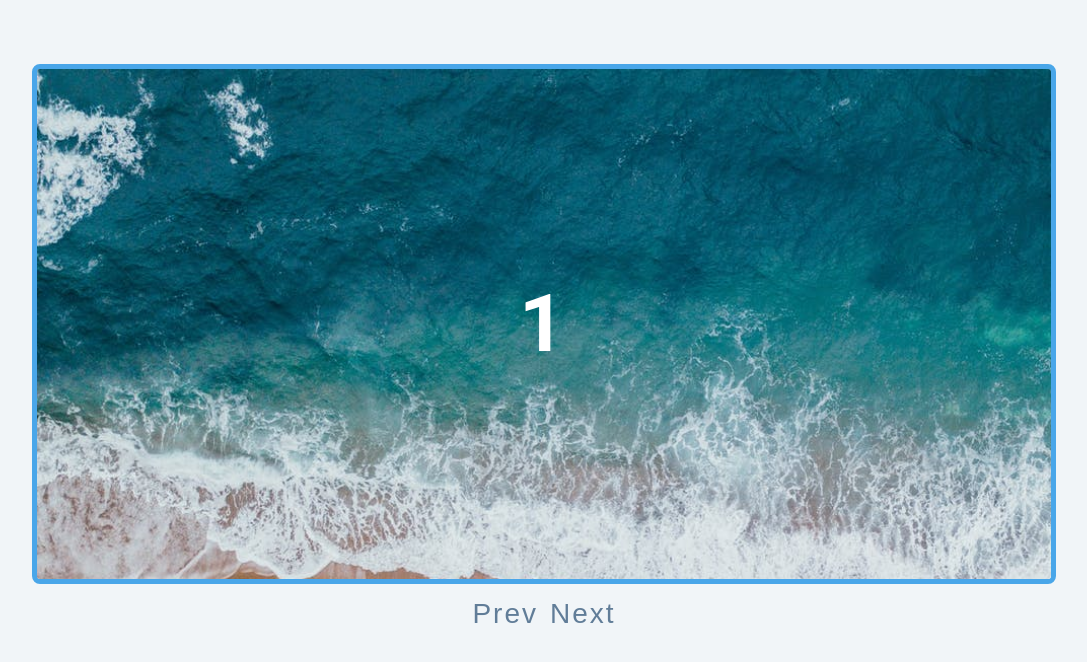
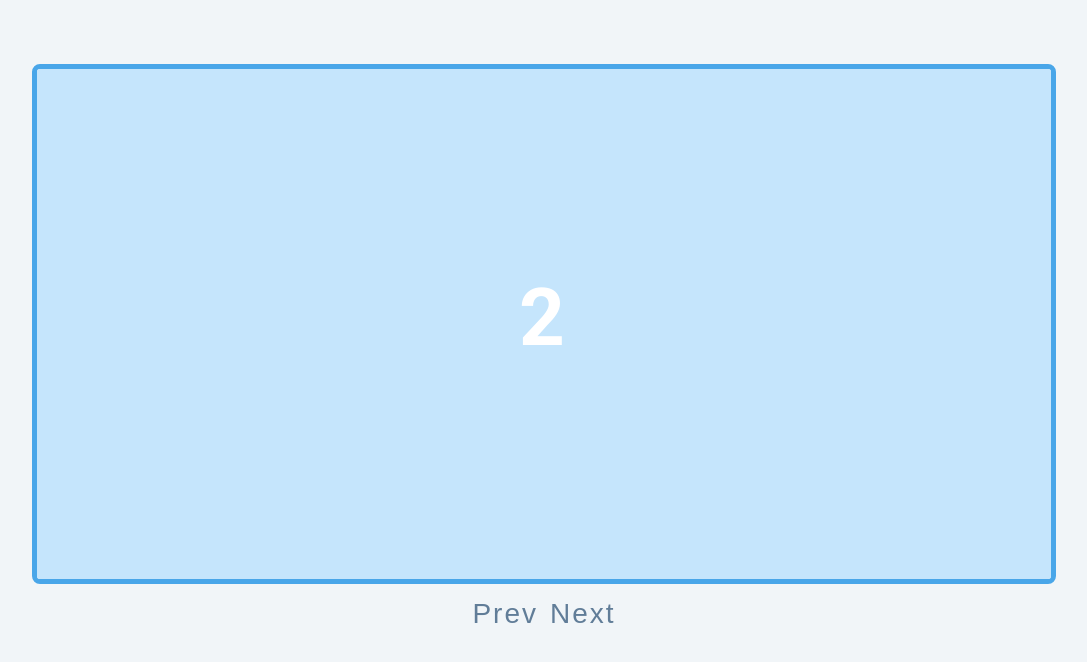
Before and after one commit to shalant/FreeCodeCamp-JSProjects, a plain HTML site: page 15-slider/setup/index.html in a window 1280 px wide. Both pictures are taken after a click on the button "Next". Shown: the whole page, without its empty margins (96-1183 px from the left). Drawn offline with Linux system fonts and the light colour scheme.

Commit message:
finished 15-part series!

```diff
--- a/15-slider/setup/app.js
+++ b/15-slider/setup/app.js
@@ -1,22 +1,46 @@
 // node list
 const slides = document.querySelectorAll('.slide');
-const nextBtn = document.querySelectorAll('.nextBtn');
-const prevBtn = document.querySelectorAll('.prevBtn');
+const nextBtn = document.querySelector('.nextBtn');
+const prevBtn = document.querySelector('.prevBtn');
 
 slides.forEach(function(slide, index) {
-    slide.style.left = `${index * 100}%`
+    slide.style.left = `${index * 100}%`;
 });
 
 let counter = 0;
+
 nextBtn.addEventListener('click', function() {
     counter++;
+    carousel();
 });
 prevBtn.addEventListener('click', function() {
     counter--;
+    carousel();
 });
 
 function carousel() {
+    //working with slides
+    // if(counter === slides.length) {
+    //     counter = 0;
+    // }
+    // if(counter < 0) {
+    //     counter = slides.length -1;
+    // }
+
+    // working with buttons
+    if(counter < slides.length -1) {
+        nextBtn.style.display = 'block';
+    } else {
+        nextBtn.style.display = 'none';
+    }
+    if(counter > 0) {
+        prevBtn.style.display = 'block';
+    } else {
+        prevBtn.style.display = 'none';
+    }
+
     slides.forEach(function(slide) {
-        slide.style.transform = `translateX(-${counter})`
-    })
+        slide.style.transform = `translateX(-${counter * 100}%)`;
+    });
 }
+prevBtn.style.display = 'none';
```
Also changed, not shown: 15-slider/setup/index.html (+0 -1 lines).
